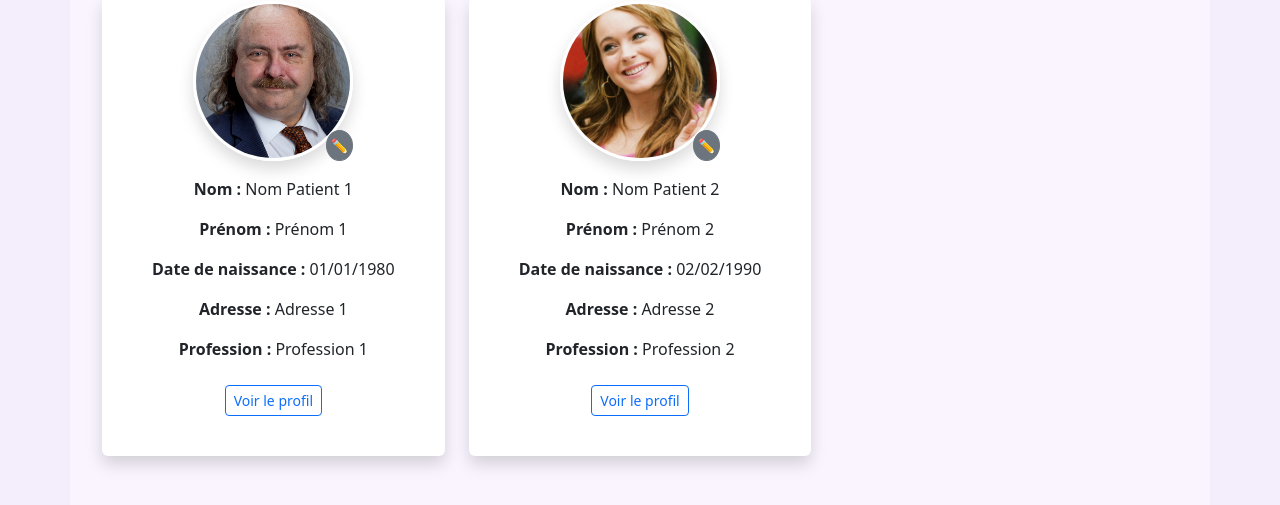
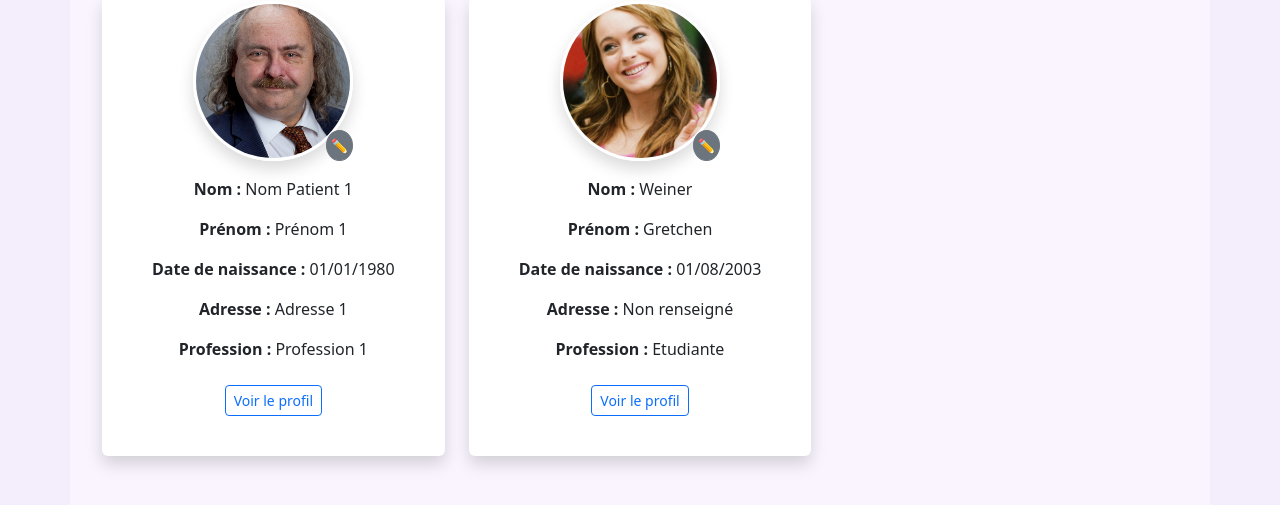
Before and after one commit to mervat-e/mervat-e.github.io, a plain HTML site: page index.html in a window 1280 px wide. Shown: the part 201-706 px from the top of the page. Drawn offline with nearby package versions, Linux system fonts and the light colour scheme.

Commit message:
Update index.html

```diff
--- a/index.html
+++ b/index.html
@@ -170,11 +170,11 @@
         profileLink: "/profile2"
       },
       {
-        name: "Nom Patient 2",
-        surname: "Prénom 2",
-        age: "02/02/1990",
-        address: "Adresse 2",
-        profession: "Profession 2",
+        name: "Weiner",
+        surname: "Gretchen",
+        age: "01/08/2003",
+        address: "Non renseigné",
+        profession: "Etudiante",
         photo: "images/photo_profil.jpg",
         profileLink: "/profile1"
       }
```
